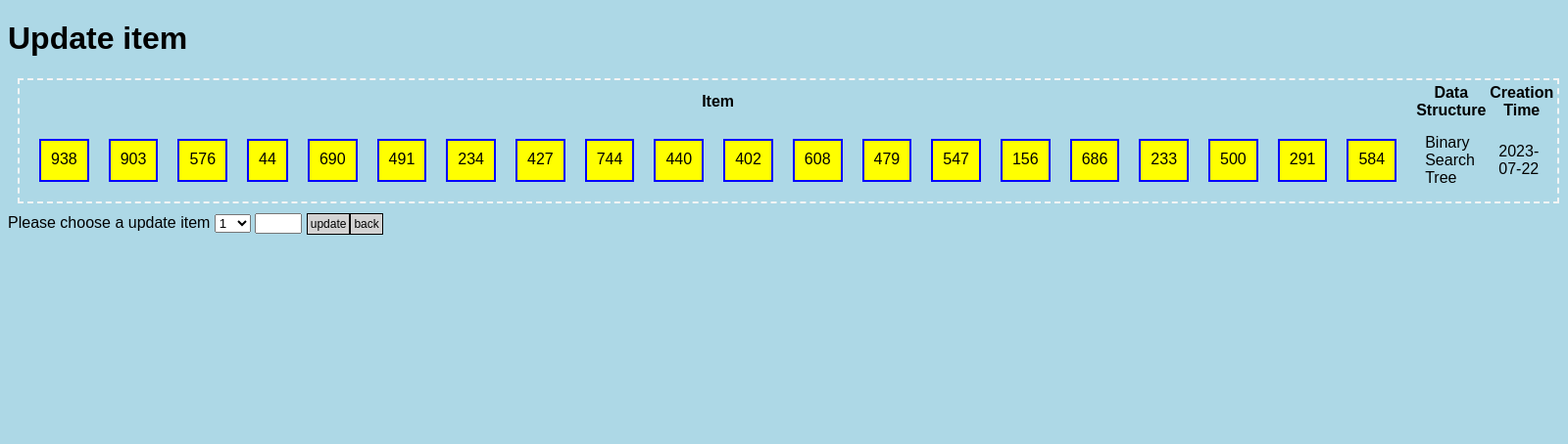
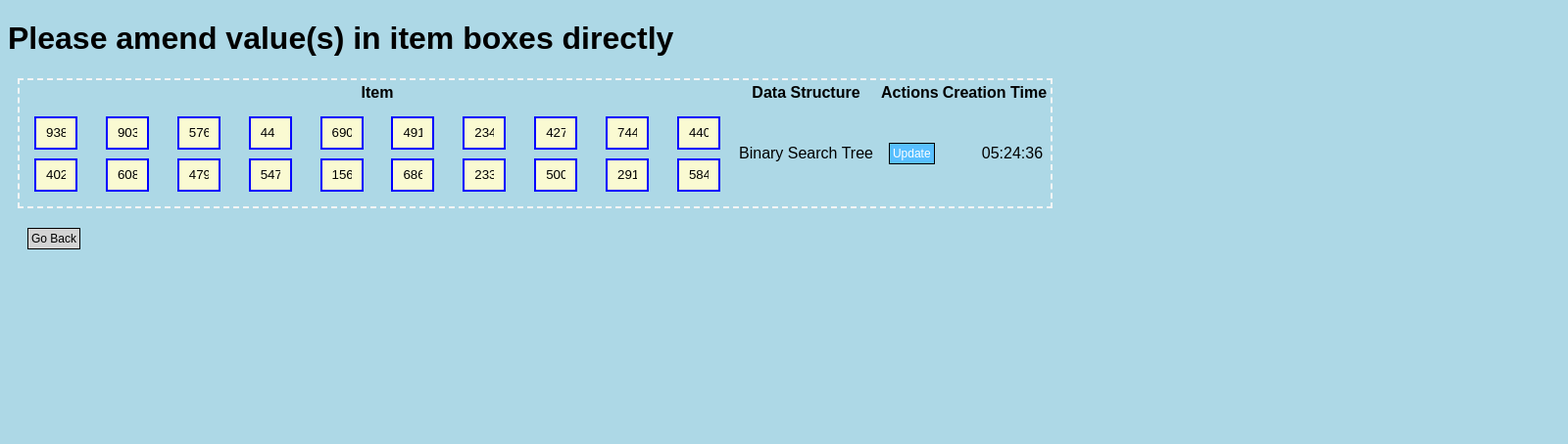
Before and after one commit to wpl245hk/Data-Structure-Sort-Search-Python-Flask-, a Flask app: page /update/3 in a window 1600 px wide. Shown: the top 454 px of the page at 98% size. Run offline with Flask 3, Linux system fonts and the light colour scheme.

Commit message:
2nd update

```diff
--- a/app.py
+++ b/app.py
@@ -32,18 +32,24 @@ def index():
         return render_template("index.html", submitted_add_items =submitted_add_items)
 
     else:
-        if request.form['data']:
-            item =" ".join(map(str,random.choices(list(range(999)), k = 10)))
-            if request.form['data_structure'] != "Random":
-                new_add = Items_Model(item=item, data_structure= request.form['data_structure'])
-            else:
-                new_add = Items_Model(item=item, data_structure= random.choice(['Python list', 'Linked list', 'Binary Search Tree']))
+        new_add_all = []
+        if request.form['generate'] == 'auto':
+            item =" ".join(map(str,random.choices(list(range(999)), k = 20)))
         else:
-            submit_item = request.form['item']
-            new_add = Items_Model(item=submit_item)
+            item = request.form['custom']
+
+        if request.form.get('Python list'):
+            new_add_all.append(Items_Model(item=item, data_structure=request.form['Python list']))
+        if request.form.get('Linked list'):
+            new_add_all.append(Items_Model(item=item, data_structure=request.form['Linked list']))
+        if request.form.get('Binary Search Tree'):
+            new_add_all.append(Items_Model(item=item, data_structure=request.form['Binary Search Tree']))
+
+        if not new_add_all:
+            new_add_all.append(Items_Model(item=item, data_structure=random.choice(['Python list', 'Linked list', 'Binary Search Tree'])))
 
         try:
-            db.session.add(new_add)
+            db.session.add_all(new_add_all)
             db.session.commit()
             return redirect('/')
         except:
@@ -57,9 +63,7 @@ def update(id):
         return render_template('update.html', update_item=update_item)
 
     else:
-        temp = update_item.item.split()
-        temp[int(request.form['updateItemIndex'])] = request.form['update_item_value']
-        update_item.item = " ".join(temp )
+        update_item.item = " ".join([request.form[str(i)] for i in range(len(update_item.item.split()))] )
         try:
             db.session.commit()
             return redirect('/')
--- a/static/css/main.css
+++ b/static/css/main.css
@@ -1,8 +1,12 @@
 body {
-    margin: 20;
     font-family: sans-serif;
     background-color:lightblue;
 }
+
+main {
+
+}
+
 
 table {
     border:2px dashed whitesmoke;
@@ -11,12 +15,28 @@ table {
 }
 
 td {
-    padding: 10px;
+    padding: 5px;
+    text-align: right;
     justify-content: space-between;
+
+}
+
+fieldset {
+    border: none;
+    margin:0;
+    padding:5px;
+}
+
+label > input {
+    width:20%;
 }
 
 a {
-    display:block;
+    display:inline-block;
+}
+
+mark  {
+    background-color: yellowgreen;
 }
 
 a,button {
@@ -29,13 +49,18 @@ a,button {
     text-align: center;
 }
 
+.button_update {
+    background-color:rgb(88, 191, 255);
+    color: white;
+}
+
 .inputValues {
     margin: 5px;
     padding: 2px;
-    width: 50%;
+    width: 700px;
     display:flex;
     flex-flow:row nowrap;
-    justify-content: flex-start;
+    justify-content: space-between;
 }
 
 .inputValue {
@@ -43,19 +68,18 @@ a,button {
     color:black;
     border: 2px solid blue;
     height: 20px;
-    width: auto;
-    padding:10px;
-    margin:10px;
-    text-align:center;
+    width: 20px;
+    padding:5px 10px;
+
 }
 
-.inputValue + input {
-    height: 20px;
-    align-self: center;
+input.inputValue   {
+    background-color: lightgoldenrodyellow;
 }
 
-.updateSubmitBack {
-    display:flex;
+
+.updateBack {
+    margin:20px;
 }
 
 footer {
--- a/templates/update.html
+++ b/templates/update.html
@@ -5,44 +5,39 @@
 {% endblock %}
 
 {% block body %}
-<div class="Items">
-    <h1>Update item</h1>
+<main>
+    <h1>Please amend value(s) in item boxes directly</h1>
     <table>
         <tr>
             <th>Item</th>
             <th>Data Structure</th>
+            <th>Actions</th>
             <th>Creation Time</th>
         </tr>
         <tr>
-
-
-            <td class="inputValues">
-                {% for input_value in update_item.item.split() %}
-                <div class="inputValue">
-                    {{ input_value }}
-                </div>
-                {% endfor %}
-            </td>
-            <td>{{ update_item.data_structure }}</td>
-            <td>{{ update_item.date_created.date() }}</td>
+            <form action="/update/{{ update_item.id }}" method="POST">
+                <td>
+                    <div class="inputValues">
+                        {% for i in range(10) %}
+                        <input type="text" name="{{ i }}" pattern="^(\s)*\d{1,3}(\s)*$" value="{{ update_item.item.split()[i] }}" class="inputValue">
+                        {% endfor %}
+                    </div>
+                    <div class="inputValues">
+                        {% for i in range(10, update_item.item.split()|length) %}
+                        <input type="text" name="{{ i }}" pattern="^(\s)*\d{1,3}(\s)*$" value="{{ update_item.item.split()[i] }}" class="inputValue">
+                        {% endfor %}
+                    </div>
+                </td>
+                <td>{{ update_item.data_structure }}</td>
+                <td><button class="button_update" value="Update">Update</button></td>
+                <td>{{ update_item.date_created.strftime('%H:%M:%S') }}</td>
+            </form>
         </tr>
     </table>
-    <div class="updateSubmitBack">
-        <form action="/update/{{ update_item.id }}" method="POST">
-            <label for="updateItemIndex">Please choose a update item</label>
-            <select name="updateItemIndex">
-                {% for i in range(update_item.item.split() | length) %}
-                <option value="{{ i }}">{{ i+1 }}</option>
-                {% endfor %}
-            </select>
-            <input type="text" name="update_item_value" id="update_item_value" pattern="^(\s)*\d{1,3}(\s)*$" style="width:40px">
-            <button value="Update">update</button>
-        </form>
-        <form action="/" method="GET">
-            <button value="back" >back</button>
+    <div class="updateBack">
+        <form action="/" method="GET" >
+            <button value="back">Go Back</button>
         </form>
     </div>
-
-
-</div>
+</main>
 {% endblock %}
```
Also changed, not shown: Data Structure/4 4 Binary Search Tree.py (+0 -13 lines), templates/index.html (+54 -37 lines), Data Structure/1 3 Deque.py (deleted), Data Structure/1 3 Priority Queue.py (added), Data Structure/1 4 Deque.py (added), Data Structure/13 Priority Queue.py (deleted), instance/test.db.
